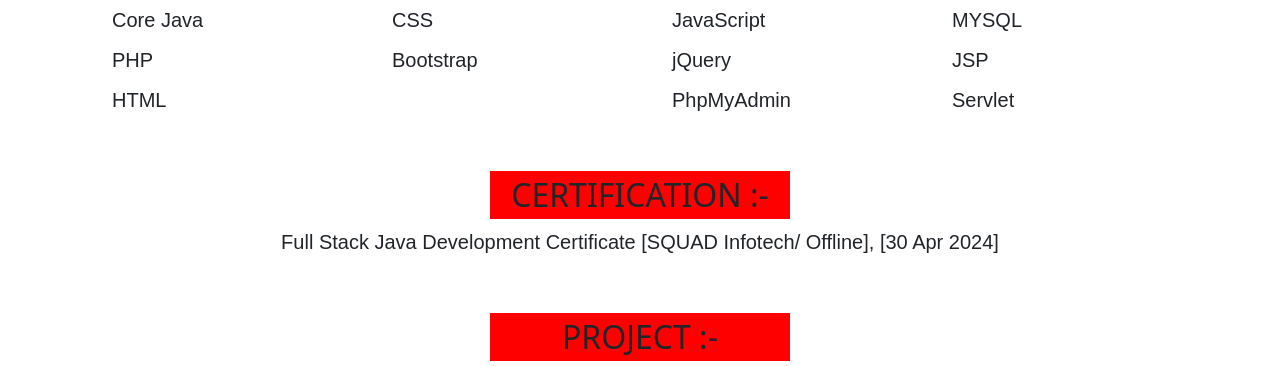
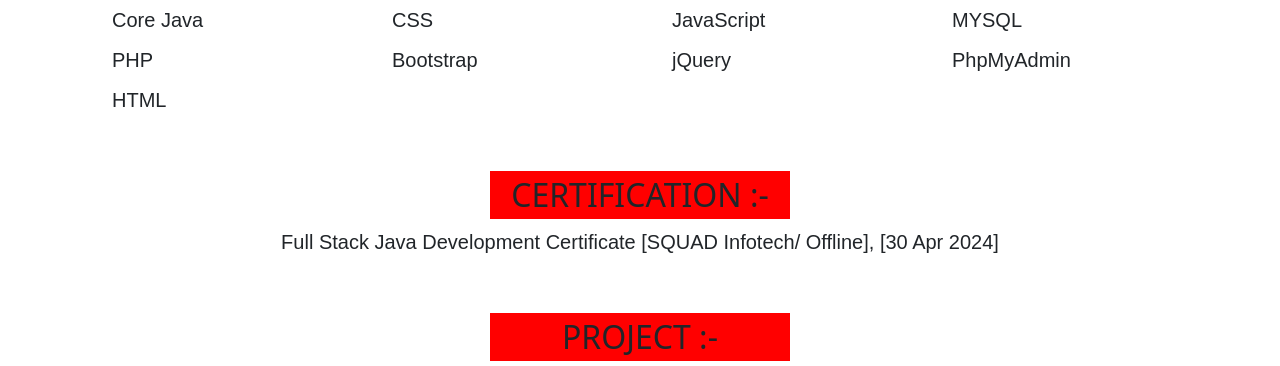
Before and after one commit to Kawaleportfolio/JavaDeveloper, a plain HTML site: page Index.html in a window 1280 px wide. Shown: the part 702-1068 px from the top of the page. Drawn offline with nearby package versions, Linux system fonts and the light colour scheme.

Commit message:
remove JSP And Servelet Index.html
remove JSP And Servelet

```diff
--- a/Index.html
+++ b/Index.html
@@ -66,14 +66,12 @@
                     <ul class="skills-list">
                         <li>JavaScript</li>
                         <li>jQuery</li>
-                        <li>PhpMyAdmin</li>
                     </ul>
                 </div>
                 <div class="col">
                     <ul class="skills-list">
                         <li>MYSQL</li>
-                        <li>JSP</li>
-                        <li>Servlet</li>
+                        <li>PhpMyAdmin</li>
                     </ul>
                 </div>
             </div>
```
